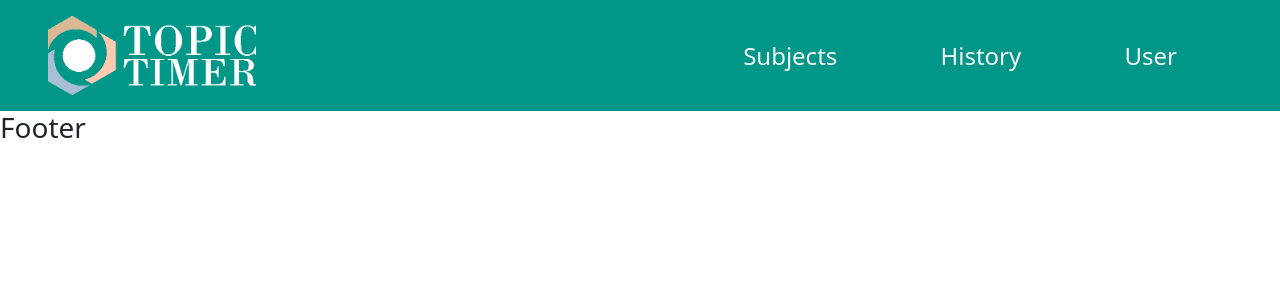
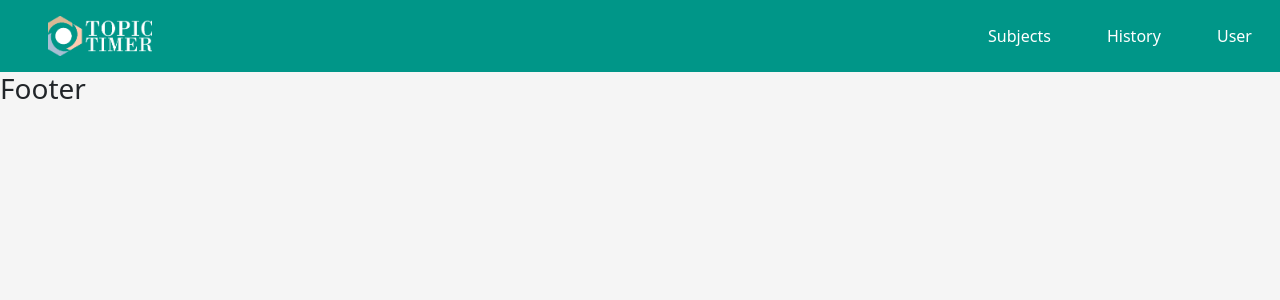
Before and after one commit to VidBarbaro/TopicTimer, a Vue app: page / in a window 1280 px wide. Shown: the top 300 px of the page. Built offline with nearby package versions, Linux system fonts and the light colour scheme.

Commit message:
Restyled navbar and added topictimer css

```diff
--- /dev/null
+++ b/src/assets/TopicTimer.css
@@ -0,0 +1,23 @@
+html body {
+  background-color: #F5F5F5 !important;
+}
+
+.bg-tt-green {
+  background: #009688 !important ;
+}
+
+.bg-tt-yellow {
+  background: #FFC107 !important ;
+}
+
+.bg-tt-blue {
+  background: #03A9F4 !important ;
+}
+
+.bg-tt-offwhite {
+  background: #F5F5F5 !important ;
+}
+
+.bg-tt-offblack {
+  background: #333333 !important ;
+}
--- a/src/assets/base.css
+++ /dev/null
@@ -1,73 +0,0 @@
-/* color palette from <https://github.com/vuejs/theme> */
-:root {
-  --vt-c-white: #ffffff;
-  --vt-c-white-soft: #f8f8f8;
-  --vt-c-white-mute: #f2f2f2;
-
-  --vt-c-black: #181818;
-  --vt-c-black-soft: #222222;
-  --vt-c-black-mute: #282828;
-
-  --vt-c-indigo: #2c3e50;
-
-  --vt-c-divider-light-1: rgba(60, 60, 60, 0.29);
-  --vt-c-divider-light-2: rgba(60, 60, 60, 0.12);
-  --vt-c-divider-dark-1: rgba(84, 84, 84, 0.65);
-  --vt-c-divider-dark-2: rgba(84, 84, 84, 0.48);
-
-  --vt-c-text-light-1: var(--vt-c-indigo);
-  --vt-c-text-light-2: rgba(60, 60, 60, 0.66);
-  --vt-c-text-dark-1: var(--vt-c-white);
-  --vt-c-text-dark-2: rgba(235, 235, 235, 0.64);
-}
-
-/* semantic color variables for this project */
-:root {
-  --color-background: var(--vt-c-white);
-  --color-background-soft: var(--vt-c-white-soft);
-  --color-background-mute: var(--vt-c-white-mute);
-
-  --color-border: var(--vt-c-divider-light-2);
-  --color-border-hover: var(--vt-c-divider-light-1);
-
-  --color-heading: var(--vt-c-text-light-1);
-  --color-text: var(--vt-c-text-light-1);
-
-  --section-gap: 160px;
-}
-
-@media (prefers-color-scheme: dark) {
-  :root {
-    --color-background: var(--vt-c-black);
-    --color-background-soft: var(--vt-c-black-soft);
-    --color-background-mute: var(--vt-c-black-mute);
-
-    --color-border: var(--vt-c-divider-dark-2);
-    --color-border-hover: var(--vt-c-divider-dark-1);
-
-    --color-heading: var(--vt-c-text-dark-1);
-    --color-text: var(--vt-c-text-dark-2);
-  }
-}
-
-*,
-*::before,
-*::after {
-  box-sizing: border-box;
-  margin: 0;
-  font-weight: normal;
-}
-
-body {
-  min-height: 100vh;
-  color: var(--color-text);
-  background: var(--color-background);
-  transition: color 0.5s, background-color 0.5s;
-  line-height: 1.6;
-  font-family: Inter, -apple-system, BlinkMacSystemFont, 'Segoe UI', Roboto, Oxygen, Ubuntu,
-    Cantarell, 'Fira Sans', 'Droid Sans', 'Helvetica Neue', sans-serif;
-  font-size: 15px;
-  text-rendering: optimizeLegibility;
-  -webkit-font-smoothing: antialiased;
-  -moz-osx-font-smoothing: grayscale;
-}
--- a/src/components/NavBar.vue
+++ b/src/components/NavBar.vue
@@ -1,42 +1,30 @@
 <template>
-    <nav>
-        <img src="../assets/images/TopicTimerWhiteLogo.png" alt="topic timer logo">
-        <section>
-            <RouterLink class="link" to="/subjects">Subjects</RouterLink>
-            <RouterLink class="link" to="/history">History</RouterLink>
-            <RouterLink class="link" to="/">User</RouterLink>
+    <nav class="d-flex align-items-center justify-content-between bg-tt-green">
+        <img class="nav-logo" src="../assets/images/TopicTimerWhiteLogo.png" alt="topic timer logo">
+        <section class="w-25 d-flex justify-content-around">
+            <RouterLink class="link text-white" to="/subjects">Subjects</RouterLink>
+            <RouterLink class="link text-white" to="/history">History</RouterLink>
+            <RouterLink class="link text-white" to="/">User</RouterLink>
         </section>
     </nav>
 </template>
 
 <style scoped>
-template {
-    margin: 0;
-    padding: 0;
-}
-
-nav {
-    background-color: #009688;
-    display: flex;
-    flex-direction: row;
-    align-items: center;
-    justify-content:space-between;
-}
-
-img {
-    width: 13rem;
+.nav-logo {
+    width: 6.5rem;
     margin: 1rem 3rem;
 }
 
-section {
-    display: flex;
-    justify-content: space-evenly;
-    width: 50%;
-    font-size: 1.5rem;
+.link {
+    text-decoration: underline transparent;
+    transition: text-decoration 300ms ease;
 }
 
-.link {
-    color: #F5F5F5;
-    text-decoration: none;
+.link:hover {
+    text-decoration-color: rgba(255, 255, 255, 1);
+}
+
+.router-link-active {
+    font-weight: bold;
 }
 </style>
--- a/src/main.js
+++ b/src/main.js
@@ -1,6 +1,7 @@
 import { createApp } from 'vue'
 import App from './App.vue'
 import router from './router'
+import './assets/TopicTimer.css'
 import 'bootstrap/dist/css/bootstrap.css'
 import 'bootstrap-vue/dist/bootstrap-vue.css'
 import 'bootstrap-icons/font/bootstrap-icons.css'
```
